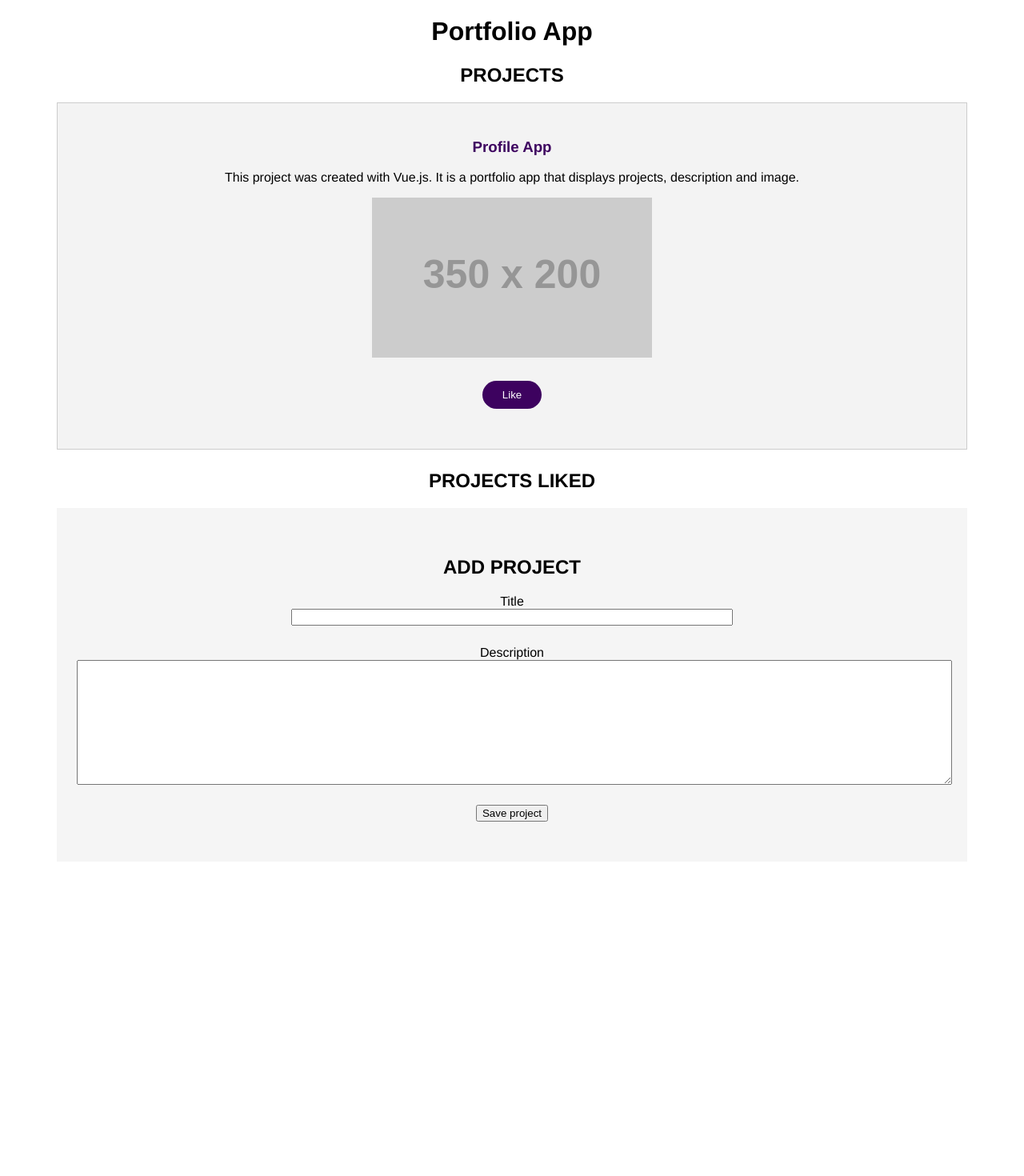
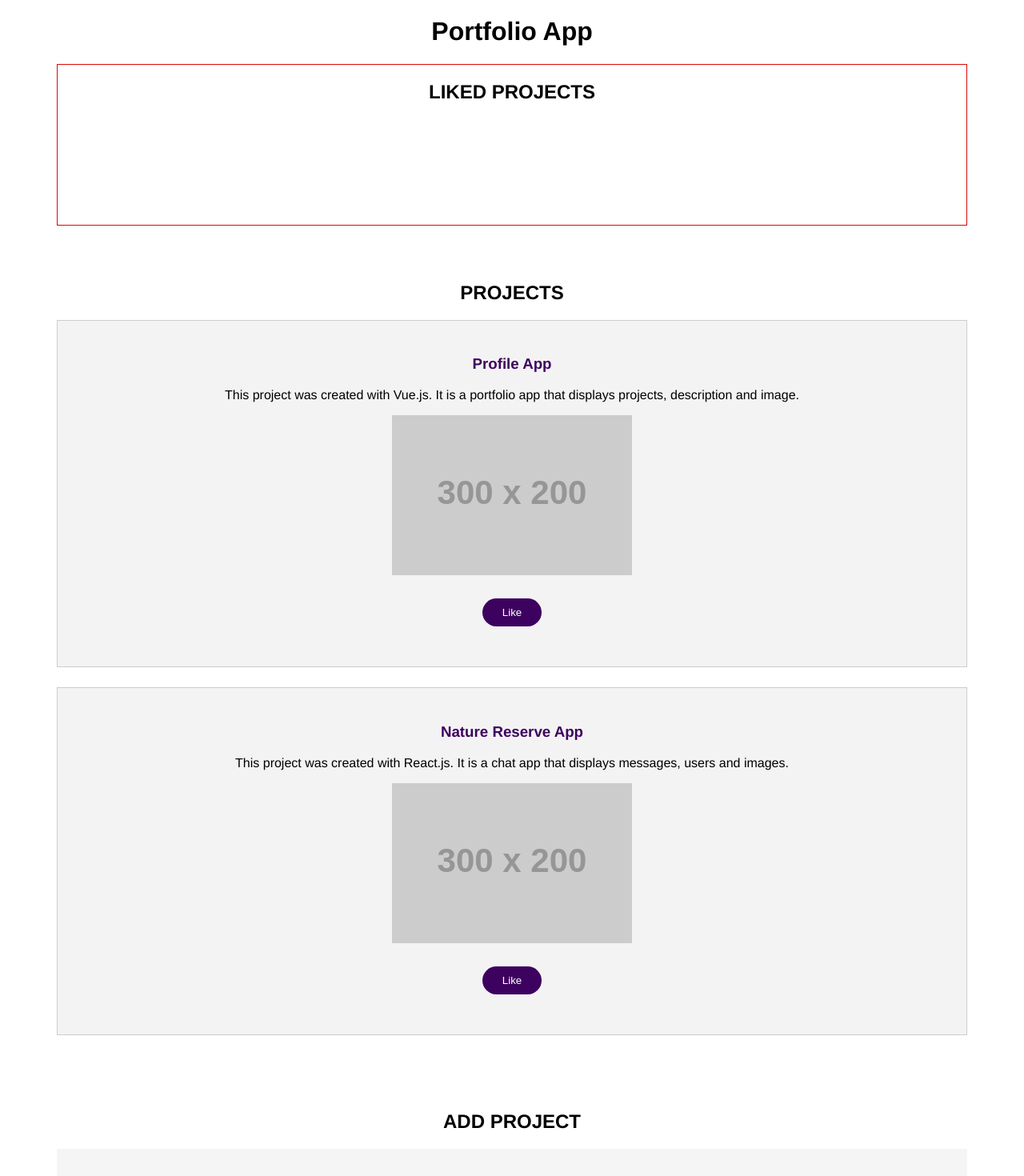
Before and after one commit to charisse10/582-project1, a Vue app: page / in a window 1280 px wide. Shown: the top 1470 px of the page at 80% size. Before the commit the page ends 1085 px from the top, so only its background shows below. Built offline with nearby package versions, Linux system fonts and the light colour scheme.

Commit message:
adding like clicks counter

```diff
--- a/src/App.vue
+++ b/src/App.vue
@@ -1,18 +1,24 @@
 <template>
   <h1>Portfolio App</h1>
 
+  <section class="liked">
+    <h2>Liked projects</h2>
+    <div v-for="project in projectsLikedList" :key="project">
+      {{ project != null ? projects[parseInt(project) - 1].title : "" }}
+    </div>
+  </section>
+
+  <section class="projects">
     <FavouritesList
       :projects="projects"
       @likeProject="likeProject"
       @unlikeProject="unlikeProject"
     ></FavouritesList>
+  </section>
 
-  <h2>Projects liked</h2>
-  <div v-for="project in projectsLikedList" :key="project">
-    {{ project != null ? projects[parseInt(project) - 1].title : "" }}
-  </div>
-
-  <AddProject @addProject="addProject"></AddProject>
+  <section class="add">
+    <AddProject @addProjectObj="addProjectObj"></AddProject>
+  </section>
 </template>
 
 <script>
@@ -24,27 +30,49 @@ export default {
   data() {
     return {
       projectsLikedList: [],
+      savedProjects: [],
       projects: [
         {
           id: 1,
           title: "Profile App",
           description:
             "This project was created with Vue.js. It is a portfolio app that displays projects, description and image.",
-          image: "https://placehold.co/350x200/FF00FF/FFF?text=Vue.js",
+          image: "https://placehold.co/300x200/FF00FF/FFF?text=Vue.js",
         },
-        // {
-        //   id: 2,
-        //   title: "Nature Reserve App",
-        //   description:
-        //     "This project was created with React.js. It is a chat app that displays messages, users and images.",
-        //   image: "https://placehold.co/350x200/FF00FF/FFF?text=React.js",
-        // },
+        {
+          id: 2,
+          title: "Nature Reserve App",
+          description:
+            "This project was created with React.js. It is a chat app that displays messages, users and images.",
+          image: "https://placehold.co/300x200/FF00FF/FFF?text=React.js",
+        },
         // {
         //   id: 3,
         //   title: "Movie Review App",
         //   description:
         //     "This project was created with Angular.js. It is a movie review app that displays movies, reviews and images.",
-        //   image: "https://placehold.co/350x200/FF00FF/FFF?text=Angular.js",
+        //   image: "https://placehold.co/300x200/FF00FF/FFF?text=Angular.js",
+        // },
+        // {
+        //   id: 4,
+        //   title: "Social Media App",
+        //   description:
+        //     "This project was created with Vue.js. It is a social media app that displays posts, comments and images.",
+        //   image: "https://placehold.co/300x200/FF00FF/FFF?text=Vue.js",
+        // },
+        // {
+        //   id: 5,
+        //   title: "E-commerce App",
+        //   description:
+        //     "This project was created with React.js. It is an e-commerce app that displays products, prices and images.",
+        //   image: "https://placehold.co/300x200/FF00FF/FFF?text=React.js",
+        // },
+        // {
+        //   id: 6,
+        //   title: "Blog App",
+        //   description:
+        //     "This project was created with Angular.js. It is a blog app that displays posts, comments and images.",
+        //   image: "https://placehold.co/300x200/FF00FF/FFF?text=Angular.js",
         // },
       ],
     };
@@ -63,6 +91,10 @@ export default {
       this.projectsLikedList[id] = null;
     },
   },
+
+  addProjectObj(project) {
+    this.savedProjects.push(project);
+  },
 };
 </script>
 
@@ -71,6 +103,7 @@ export default {
   font-family: Avenir, Helvetica, Arial, sans-serif;
   text-align: center;
   margin: 0 auto;
+  max-width: 90%;
 
   h2 {
     text-transform: uppercase;
@@ -81,10 +114,18 @@ export default {
     margin: 25px auto;
   }
 
+  .liked {
+    border: 1px solid #db0909;
+    min-height: 200px;
+  }
+
+  .projects {
+    padding: 50px 0;
+
     .project {
       background-color: #f3f3f3;
       border: 1px solid #ccc;
-    margin: 0 0 25px;
+      margin: 0 auto 25px;
       padding: 25px;
 
       &:hover {
@@ -112,6 +153,7 @@ export default {
         background-color: rgb(231, 231, 231);
       }
     }
+  }
 
   form {
     background-color: #f5f5f5;
@@ -121,29 +163,24 @@ export default {
       display: block;
       margin: 0 auto 25px;
       width: 50%;
+      padding: 10px;
     }
 
     textarea {
       display: block;
       margin: 0 auto;
-      width: 100%;
+      width: 90%;
+      padding: 10px;
     }
   }
 }
 
 @media (min-width: 768px) {
-  #app {
-    max-width: 90%;
-  }
 }
 
-// @media (min-width: 992px) {
-//   #app {
-//   }
-// }
+@media (min-width: 992px) {
+}
 
-// @media (min-width: 1200px) {
-//   #app {
-//   }
-// }
+@media (min-width: 1200px) {
+}
 </style>
--- a/src/components/AddProject.vue
+++ b/src/components/AddProject.vue
@@ -1,13 +1,16 @@
 <template>
+  <h2>Add project</h2>
+  <h3 v-if="showOutput">{{ titleInput }}</h3>
+  <p v-if="showOutput">{{ descriptionInput }}</p>
+
   <form @submit.prevent="submitProject" action="">
-    <h2>Add project</h2>
     <label for="">Title</label>
     <input type="text" v-model="titleInput" />
     <label for="">Description</label>
     <textarea
       name=""
       id=""
-      cols="30"
+      cols="25"
       rows="10"
       v-model="descriptionInput"
     ></textarea>
@@ -20,11 +23,23 @@ export default {
   name: "AddProject",
   data() {
     return {
-      title: "",
-      description: "",
+      titleInput: "",
+      descriptionInput: "",
+      showOutput: false,
     };
   },
-  methods: {},
+  methods: {
+    saveProject() {
+      const projectObj = {
+        title: this.titleInput,
+        description: this.descriptionInput,
+      };
+      this.$emit("addProjectObj", projectObj);
+      //   this.titleText = "";
+      //   this.descriptionText = "";
+      //   this.showOutput = true;
+    },
+  },
 };
 </script>
 
--- a/src/components/ProjectItem.vue
+++ b/src/components/ProjectItem.vue
@@ -3,9 +3,9 @@
     <h3>{{ project.title }}</h3>
     <p>{{ project.description }}</p>
     <img :src="project.image" alt="Project Image" />
-
     <button v-if="!isLiked" @click="sendLike">Like</button>
     <button class="unlike" v-else @click="sendUnlike">Unlike</button>
+    <p>{{ likesNumber }}</p>
   </div>
 </template>
 
@@ -28,6 +28,7 @@ export default {
   data() {
     return {
       isLiked: false,
+      likeCount: 0,
     };
   },
 
@@ -35,12 +36,25 @@ export default {
     sendLike() {
       this.$emit("likeProject", this.project.id);
       this.isLiked = true;
+      this.likeCount++;
     },
     sendUnlike() {
       this.$emit("unlikeProject", this.project.id);
       this.isLiked = false;
     },
   },
+
+  computed: {
+    likesNumber() {
+      if (this.likeCount === 0) {
+        return "";
+      } else if (this.likeCount === 1) {
+        return "1 like";
+      } else {
+        return `${this.likeCount} likes`;
+      }
+    },
+  },
 };
 </script>
 
```
Also changed, not shown: 1 other file (tests, documents, lock files or other folders). Lines whose indentation alone changed are shown as unchanged.
